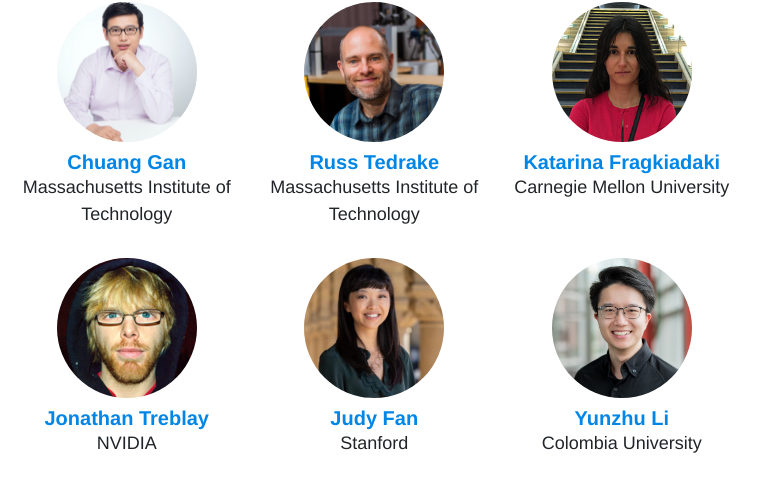
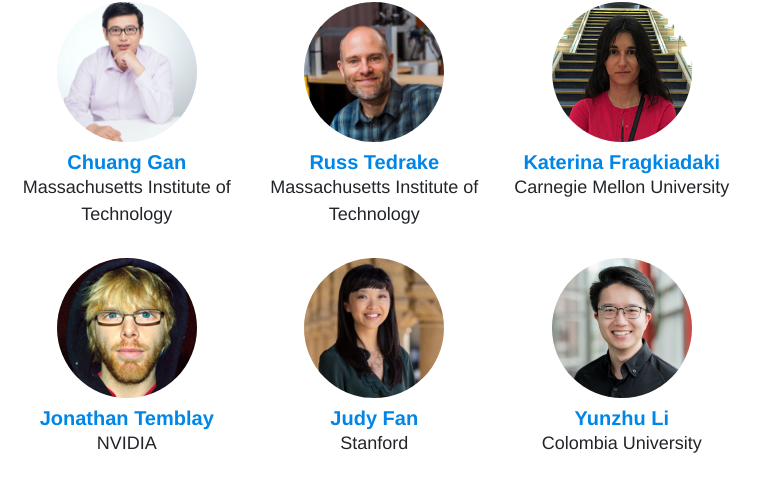
Before and after one commit to swomo-rss/swomo-rss.github.io, a plain HTML site: page index.html in a window 1280 px wide. Shown: the part 1045-1524 px from the top of the page, 142-902 px from the left. Drawn offline with nearby package versions, Linux system fonts and the light colour scheme.

Commit message:
Update index.html

```diff
--- a/index.html
+++ b/index.html
@@ -189,8 +189,8 @@
           </div>
           <div class="col-lg-3 col-md-3 col-sm-6 col-xs-12 profile" style="padding-bottom: 30px;">
             <a href="https://www.cs.cmu.edu/~katef/" target="_blank"><img src="imgs/speakers/katarina_fragkiadaki.jpg"
-                class="rounded-circle" alt="Katarina Fragkiadaki" width="140" height="140"></a>
-            <h5 style="margin-bottom:0em;"><a href="#" target="_blank">Katarina Fragkiadaki</a></h5>
+                class="rounded-circle" alt="Katerina Fragkiadaki" width="140" height="140"></a>
+            <h5 style="margin-bottom:0em;"><a href="#" target="_blank">Katerina Fragkiadaki</a></h5>
             Carnegie Mellon University
           </div>
           <div class="col-lg-3 col-md-3 col-sm-6 col-xs-12 profile" style="padding-bottom: 30px;">
@@ -207,7 +207,7 @@
             <a href="https://research.nvidia.com/person/jonathan-tremblay" target="_blank"><img
                 src="imgs/speakers/jonathan_tremblay.jpg" class="rounded-circle" alt="Jonathan Tremblay" width="140"
                 height="140"></a>
-            <h5 style="margin-bottom:0em;"><a href="#" target="_blank">Jonathan Treblay</a></h5>
+            <h5 style="margin-bottom:0em;"><a href="#" target="_blank">Jonathan Temblay</a></h5>
             NVIDIA
           </div>
 
```
